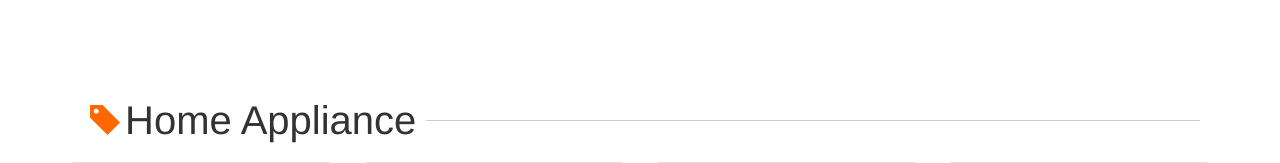
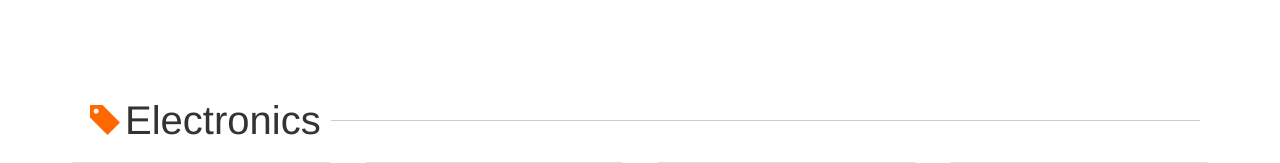
Before and after one commit to phidiaLam/E_commerce_1, a Flask app: page / in a window 1280 px wide. Shown: the part 550-713 px from the top of the page. Run offline with Flask 2, Linux system fonts and the light colour scheme; data that the repository does not hold is empty; some libraries are stand-ins or nearby versions.

Commit message:
更新小图标

```diff
--- a/app/templates/base.html
+++ b/app/templates/base.html
@@ -2,7 +2,7 @@
  * @Autor: Wentao Lin
  * @Description: The base of other html file
  * @Date: 2020-12-23 14:42:41
- * @LastEditTime: 2021-01-06 14:03:24
+ * @LastEditTime: 2021-01-09 18:48:32
  * @LastEditors: Wentao Lin
 -->
 
@@ -13,6 +13,7 @@
     <meta charset="utf-8">
     <meta http-equiv="X-UA-Compatible" content="IE=edge">
     <meta name="viewport" content="width=device-width, initial-scale=1.0, user-scalable=no">
+    <link rel="icon" href="../static/img/logo.png" type="image/x-icon"/>
 
     {% if title %}
     <title>{{ title }}</title>
@@ -49,7 +50,7 @@
                         <a href="#" class="dropdown-toggle" data-toggle="dropdown" role="button" aria-haspopup="true"
                             aria-expanded="false">Classify <span class="caret"></span></a>
                         <ul class="dropdown-menu">
-                            <li><a href="/home_appliances">home appliances</a></li>
+                            <li><a href="/home_appliances">electronics</a></li>
                             <li><a href="/kitchen_ware">kitchen ware</a></li>
                             <li><a href="/garden_stuff">garden stuff</a></li>
                             <li><a href="/clothes">clothes</a></li>
--- a/app/templates/index.html
+++ b/app/templates/index.html
@@ -2,7 +2,7 @@
  * @Autor: Wentao Lin
  * @Description: Home page
  * @Date: 2020-12-23 20:34:48
- * @LastEditTime: 2021-01-02 00:58:14
+ * @LastEditTime: 2021-01-09 18:48:09
  * @LastEditors: Wentao Lin
 -->
 
@@ -33,7 +33,7 @@
         <!-- Wrapper for slides -->
         <div class="carousel-inner" role="listbox">
             <div class="item active">
-                <img src="../static/img/ad_1.jpg" alt="home appliances">
+                <img src="../static/img/ad_1.jpg" alt="electronics">
                 <div class="carousel-caption">
                 </div>
             </div>
@@ -72,7 +72,7 @@
         <div class="splite-line">
             <h4 class="heading-title">
                 <span class="glyphicon glyphicon-tag tag-orange"></span>
-                <span class="tag">Home Appliance</span>
+                <span class="tag">Electronics</span>
             </h4>
         </div>
         <div class="row">
--- a/app/templates/my-commodity.html
+++ b/app/templates/my-commodity.html
@@ -2,7 +2,7 @@
  * @Autor: Wentao Lin
  * @Description: Home page
  * @Date: 2020-12-23 20:34:48
- * @LastEditTime: 2020-12-30 16:33:28
+ * @LastEditTime: 2021-01-06 17:29:12
  * @LastEditors: Wentao Lin
 -->
 
@@ -20,7 +20,7 @@
     </div>
     <div class="module-container">
         <div class="row">
-            {% for order in orders %}
+            {% for good in goods %}
             <div class="col-xs-12 col-sm-6 col-md-4 col-lg-3 good-list">
                 <div class="thumbnail">
                     <img class="table-bordered" src="{{good.image}}" alt="{{good.title}}">
--- a/app/templates/signup.html
+++ b/app/templates/signup.html
@@ -13,6 +13,7 @@
     <meta charset="utf-8">
     <meta http-equiv="X-UA-Compatible" content="IE=edge">
     <meta name="viewport" content="width=device-width, initial-scale=1.0, user-scalable=no">
+    <link rel="icon" href="../static/img/logo.png" type="image/x-icon"/>
     <title>Sign up page</title>
 
     <!-- Bootstrap -->
```
